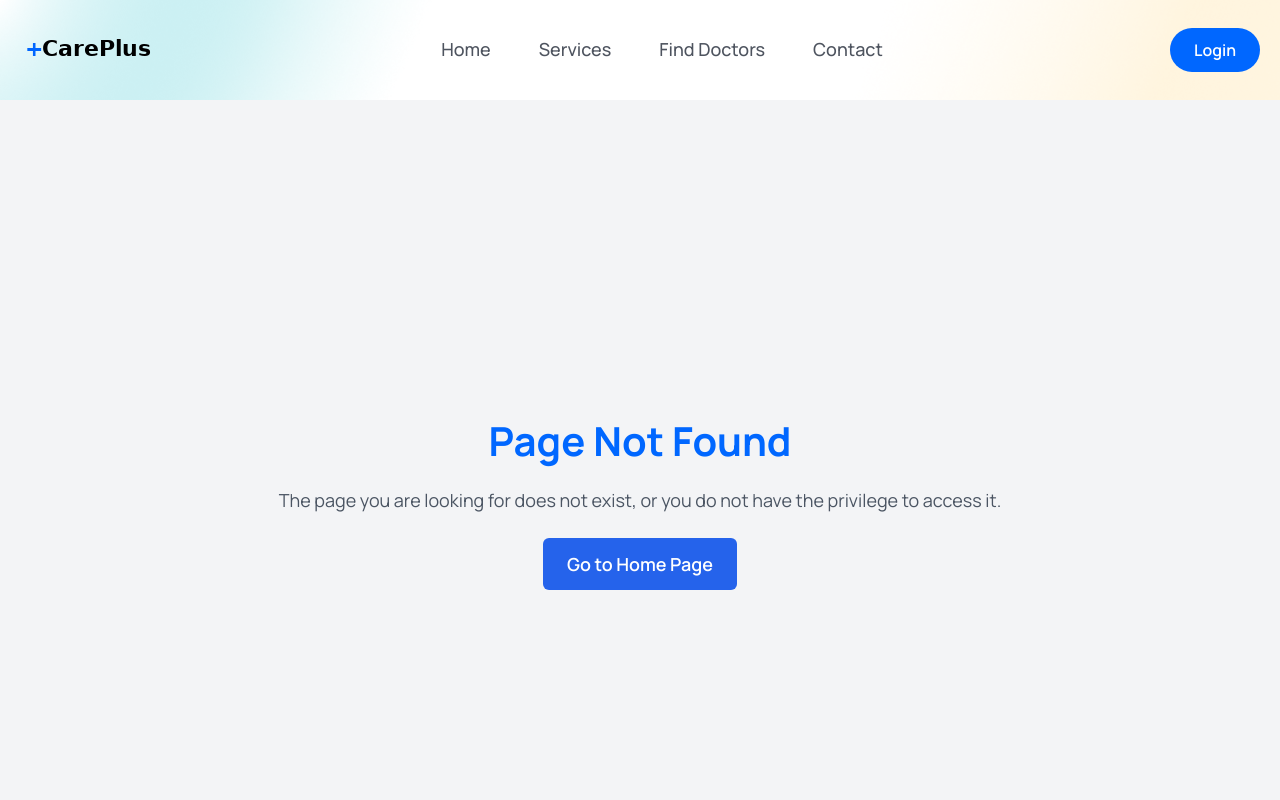
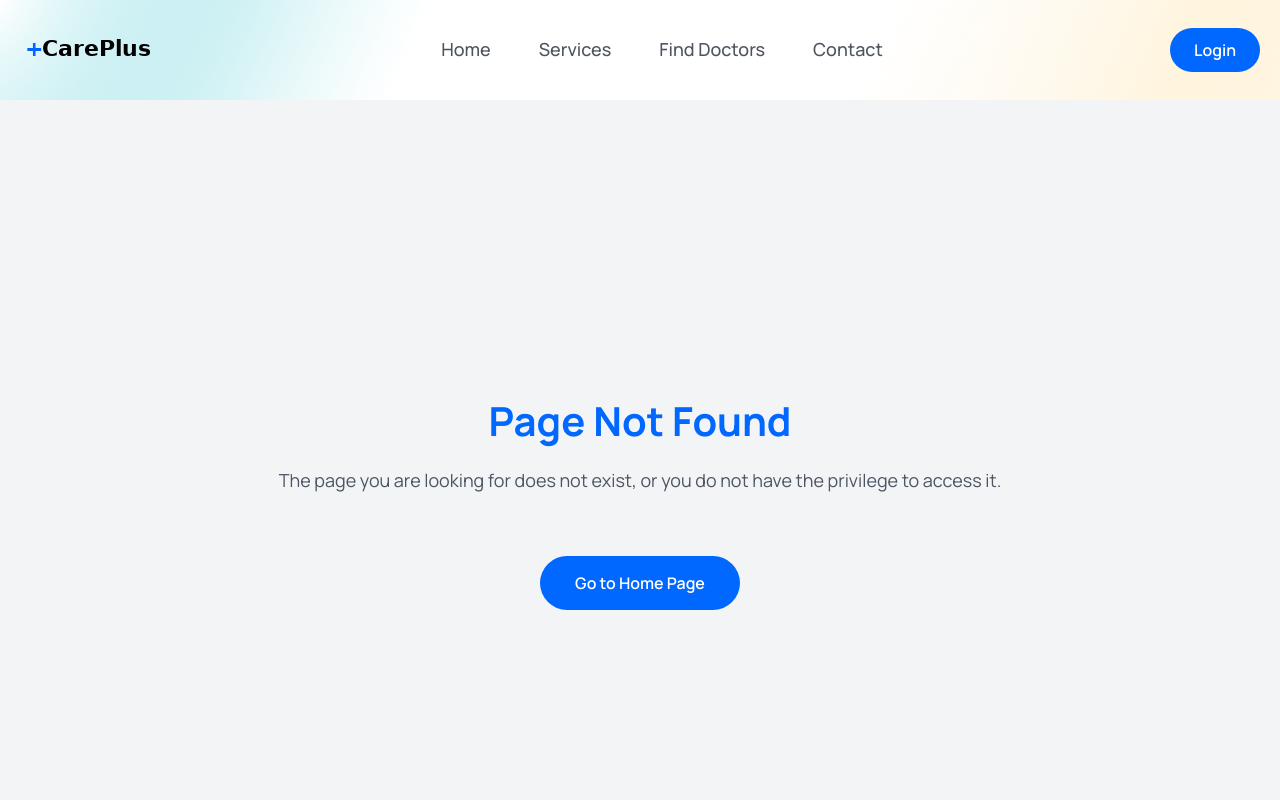
Before and after one commit to ducnguyen1604/hospitalWebPage, a React (Vite) app in the folder frontend/: page /notfound in a window 1280 px wide. Shown: the top 800 px of the page. Built offline with nearby package versions, Linux system fonts and the light colour scheme; no server answers.

Commit message:
update minor bugs

```diff
--- a/frontend/src/pages/NotFound.jsx
+++ b/frontend/src/pages/NotFound.jsx
@@ -18,7 +18,7 @@ const NotFound = () => {
             </p>
             <button
                 onClick={handleGoHome}
-                className="px-6 py-3 bg-blue-600 text-white rounded-md text-lg font-semibold hover:bg-blue-700 transition duration-150 ease-in-out"
+                className="btn"
             >
                 Go to Home Page
             </button>
```
